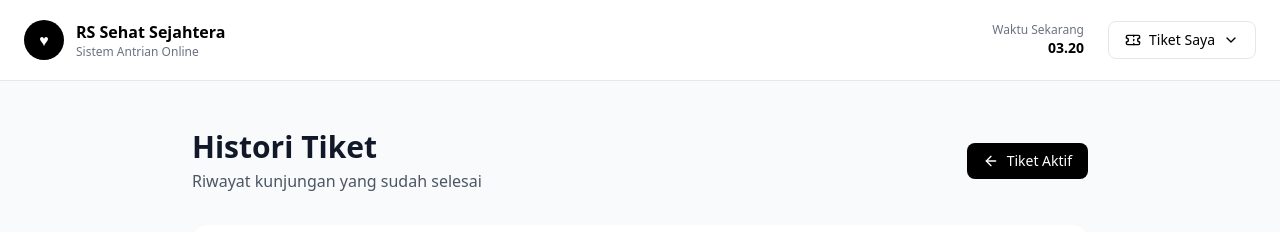
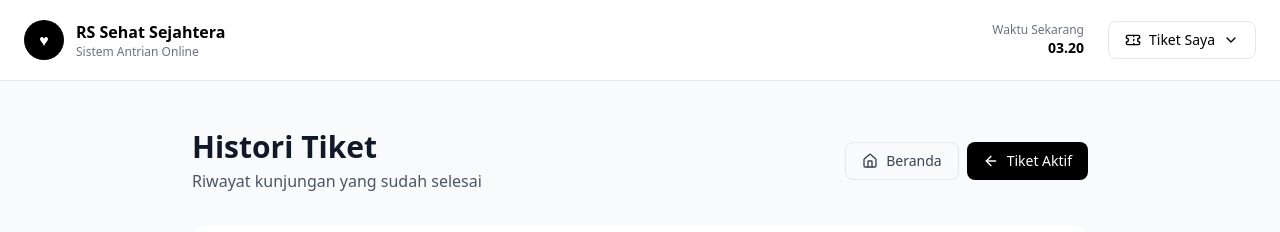
Before and after one commit to furqon2004/front-end-sistem-antrian-rumah-sakit, a Nuxt app: page /history in a window 1280 px wide. Shown: the top 232 px of the page. Built offline with nearby package versions, Linux system fonts and the light colour scheme.

Commit message:
tombol kembali ke branda di bgian histori

```diff
--- a/app/pages/history.vue
+++ b/app/pages/history.vue
@@ -1,7 +1,7 @@
 <script setup>
 import { ref, onMounted } from 'vue'
 import { useRouter } from 'vue-router'
-import { History, Clock, ArrowLeft, Trash2, CheckCircle } from 'lucide-vue-next'
+import { History, Clock, ArrowLeft, Trash2, CheckCircle, Home } from 'lucide-vue-next'
 import { ticketStorage } from '@/utils/ticketStorage'
 import Header from '@/components/layout/Header.vue'
 import ConfirmModal from '@/components/common/ConfirmModal.vue'
@@ -81,6 +81,14 @@ const confirmClearHistory = () => {
           </div>
 
           <div class="flex gap-2">
+            <button
+              @click="goHome"
+              class="flex items-center gap-2 px-4 py-2 border border-gray-200 text-gray-700 rounded-lg hover:bg-gray-50 transition text-sm"
+            >
+              <Home class="w-4 h-4" />
+              <span class="hidden sm:inline">Beranda</span>
+            </button>
+
             <button
               v-if="historyTickets.length > 0"
               @click="openClearConfirm"
```
